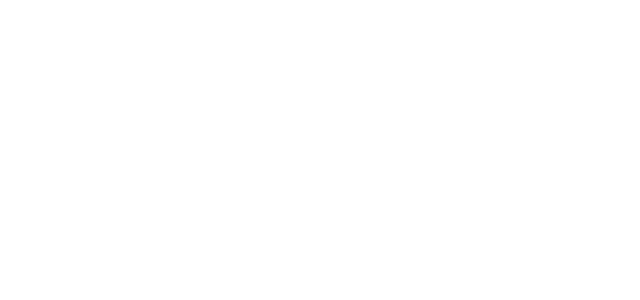
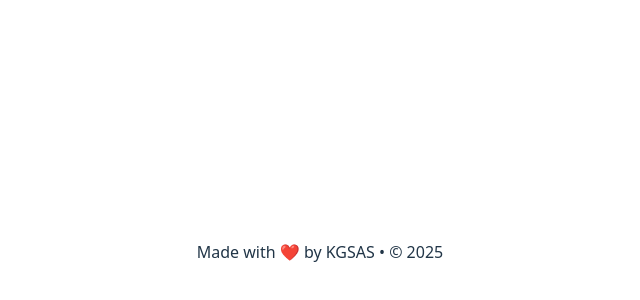
Before and after one commit to BoardSync-labs/BoardSync-frontend, a React (Vite) app: page / in a window 1280 px wide. Shown: the part 158-458 px from the top of the page, without its empty margins (320-960 px from the left). Built offline with nearby package versions, Linux system fonts and the light colour scheme.

Commit message:
Added footer and applayout

```diff
--- a/src/App.tsx
+++ b/src/App.tsx
@@ -1,15 +1,15 @@
-
 import './App.css'
-// import Signup  from './pages/Signup'
+import AppLayout from './components/AppLayout'
+// import Signup from './pages/Signup'
 // import Login from './pages/Login'
 
 function App() {
   return (
     <>
-     {/* <Signup/> */}
-
-      {/* <Login/> */}
-
+      <AppLayout>
+        {/* <Signup /> */}
+        {/* <Login /> */}
+      </AppLayout>
     </>
   )
 }
--- a/src/components/AppLayout.tsx
+++ b/src/components/AppLayout.tsx
@@ -0,0 +1,13 @@
+import React from "react";
+import Footer from "./Footer"; // adjust path if needed
+
+const AppLayout = ({ children }: { children: React.ReactNode }) => {
+  return (
+    <>
+      <main>{children}</main>
+      <Footer />
+    </>
+  );
+};
+
+export default AppLayout;
--- a/src/components/Footer.tsx
+++ b/src/components/Footer.tsx
@@ -0,0 +1,10 @@
+
+const Footer = () => {
+  return (
+    <footer style={{ textAlign:"end", padding: "10px 0", marginTop: "20px" }}>
+      <p>Made with ❤️ by KGSAS • © 2025</p>
+    </footer>
+  );
+};
+
+export default Footer;
```
Also changed, not shown: 2 other files (tests, documents, lock files or other folders).
